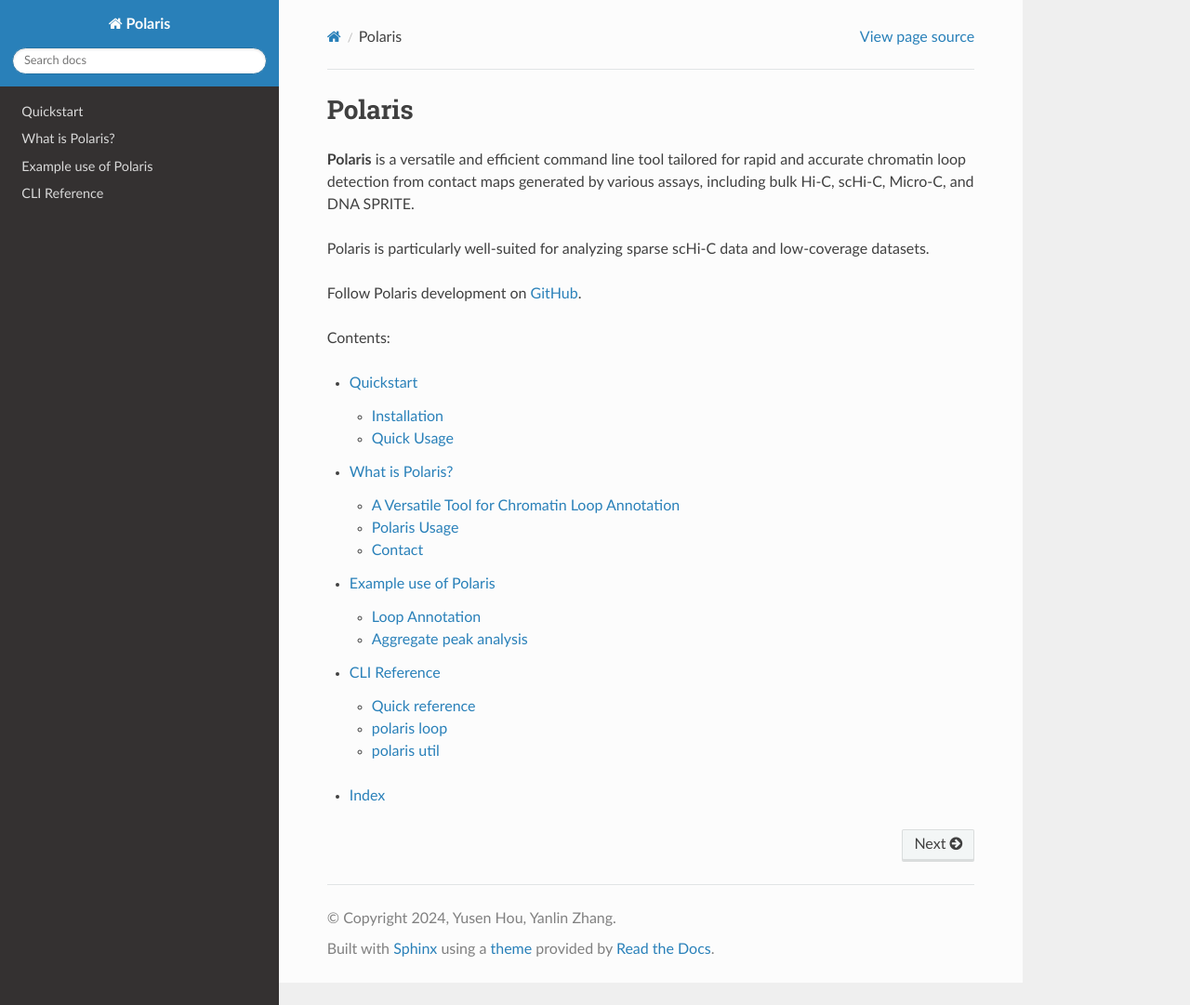
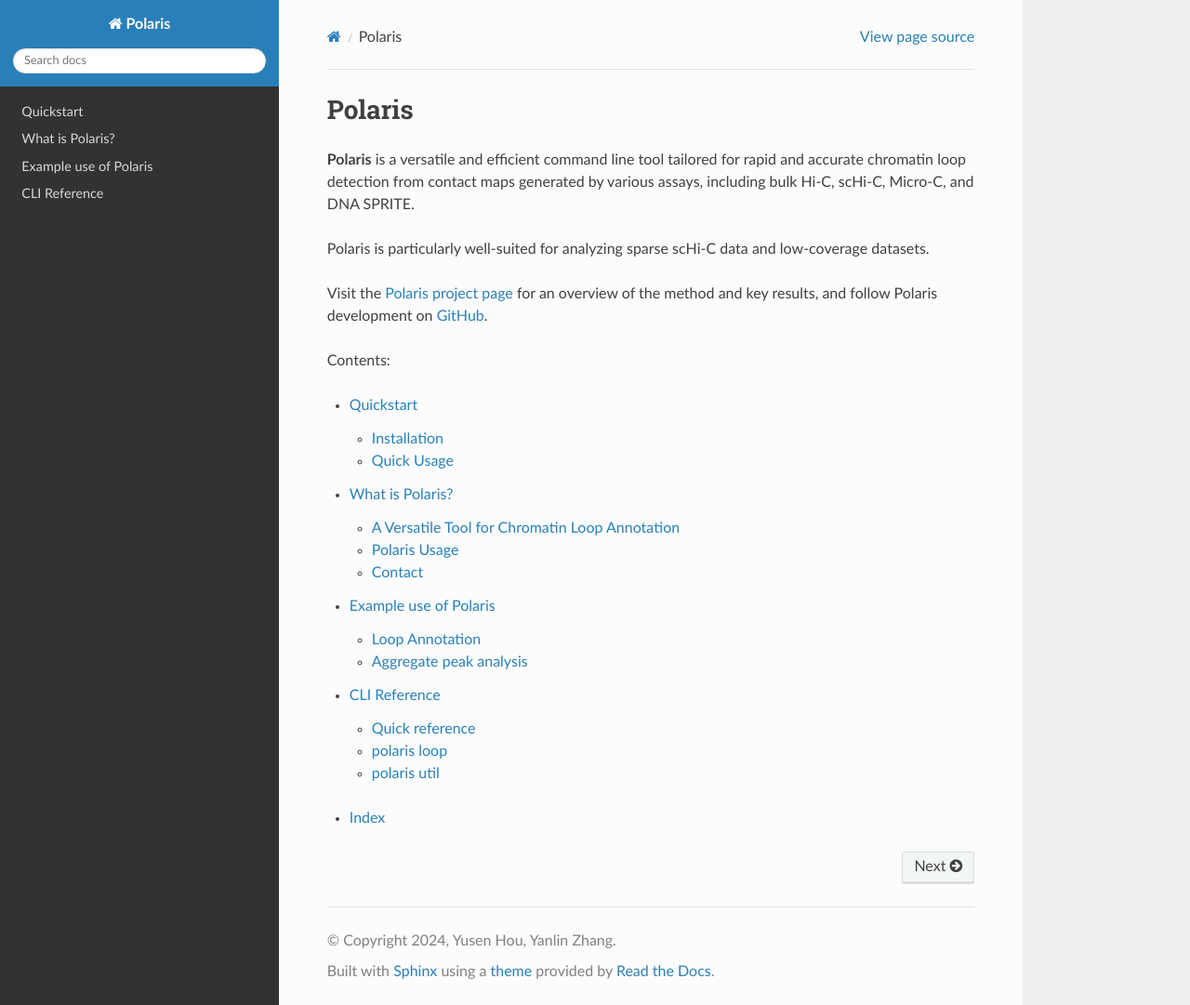
Before and after one commit to YusenHou519/Polaris, a Sphinx documentation site: the page built from source/index.rst, in a window 1280 px wide and 1081 px high. Shown: the whole window at 93% size. Built offline with Sphinx 7.4.7 and the Read the Docs theme 3.1.0, drawn with Linux system fonts in a browser that asks for light colours.

Commit message:
docs: link the project page from the documentation home
Co-Authored-By: Claude Opus 4.8 <noreply@anthropic.com>

```diff
--- a/source/index.rst
+++ b/source/index.rst
@@ -11,7 +11,8 @@ Polaris
 
 Polaris is particularly well-suited for analyzing sparse scHi-C data and low-coverage datasets.
 
-Follow Polaris development on `GitHub <https://github.com/ai4nucleome/Polaris>`_.
+Visit the `Polaris project page <https://ai4nucleome.github.io/Polaris/>`_ for an overview of the method and key results,
+and follow Polaris development on `GitHub <https://github.com/ai4nucleome/Polaris>`_.
 
 Contents:
 
```
